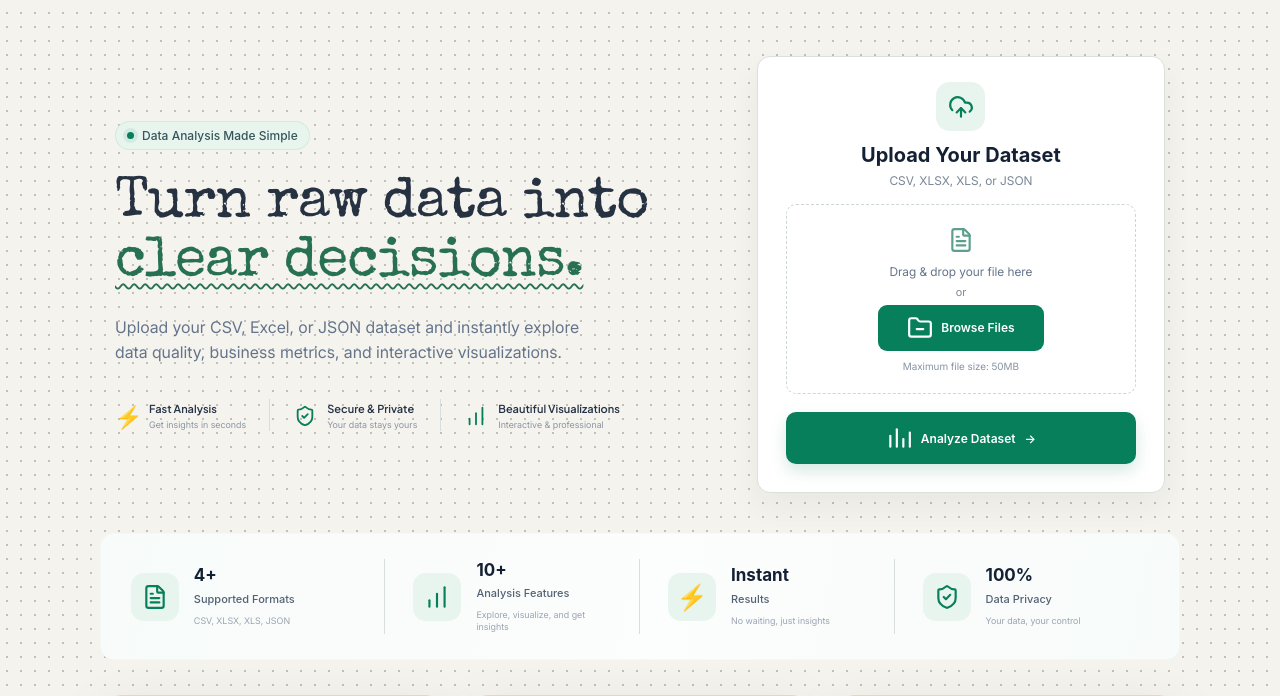
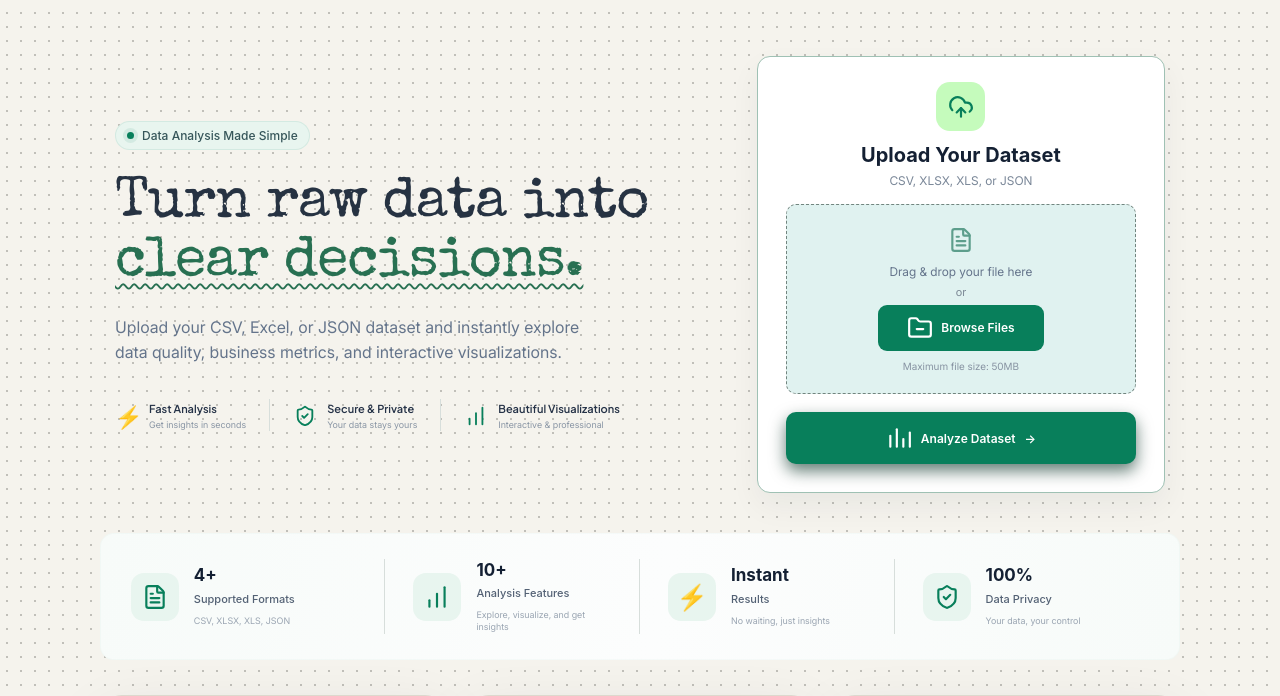
Before and after one commit to mansoorkalwar/Data_science_web_app, a Flask app: page / in a window 1280 px wide. Shown: the part 78-774 px from the top of the page. Run offline with Flask 3, Linux system fonts and the light colour scheme; some libraries are stand-ins or nearby versions; some web fonts are replaced.

Commit message:
upload container background changed

```diff
--- a/static/css/home.css
+++ b/static/css/home.css
@@ -129,16 +129,16 @@
     margin: 0;
     padding: 25px 28px 28px;
     background: var(--home-white);
-    border: 1px solid #D9E1DE;
+    border: 1px solid #9fc1b4;
     border-radius: 13px;
     box-shadow: 0 13px 30px rgba(20,32,51,.055);
     text-align: center;
     cursor: default;
-    transition: border-color .2s ease, box-shadow .2s ease, transform .2s ease;
+    transition: border-color .15s ease, box-shadow .15s ease, transform .15s ease;
 }
 
 .home-page .upload-container:hover {
-    border: 1px solid #D9E1DE;
+    border: 1px solid #101211;
     box-shadow: 0 16px 34px rgba(20,32,51,.075);
     transform: translateY(-1px);
 }
@@ -148,7 +148,7 @@
     height: 49px;
     margin: 0 auto 12px;
     border-radius: 14px;
-    background: var(--home-green-soft);
+    background: rgb(197, 251, 188);
     color: var(--home-green);
     font-size: 0;
 }
@@ -181,7 +181,8 @@
     min-height: 190px;
     margin-top: 16px;
     padding: 18px 16px 15px;
-    border: 1px dashed #CDD6D2;
+    border: 1px dashed #72857f;
+    background-color: #e0f2f0;
     border-radius: 10px;
     display: flex;
     flex-direction: column;
@@ -250,7 +251,7 @@
     margin-top: 18px;
     border-radius: 10px;
     background: var(--home-green);
-    box-shadow: 0 7px 16px rgba(8,127,91,.17);
+    box-shadow: 0 7px 16px rgba(1, 43, 30, 0.621);
     color: #fff;
     font-size: 12px;
     font-weight: 600;
```
